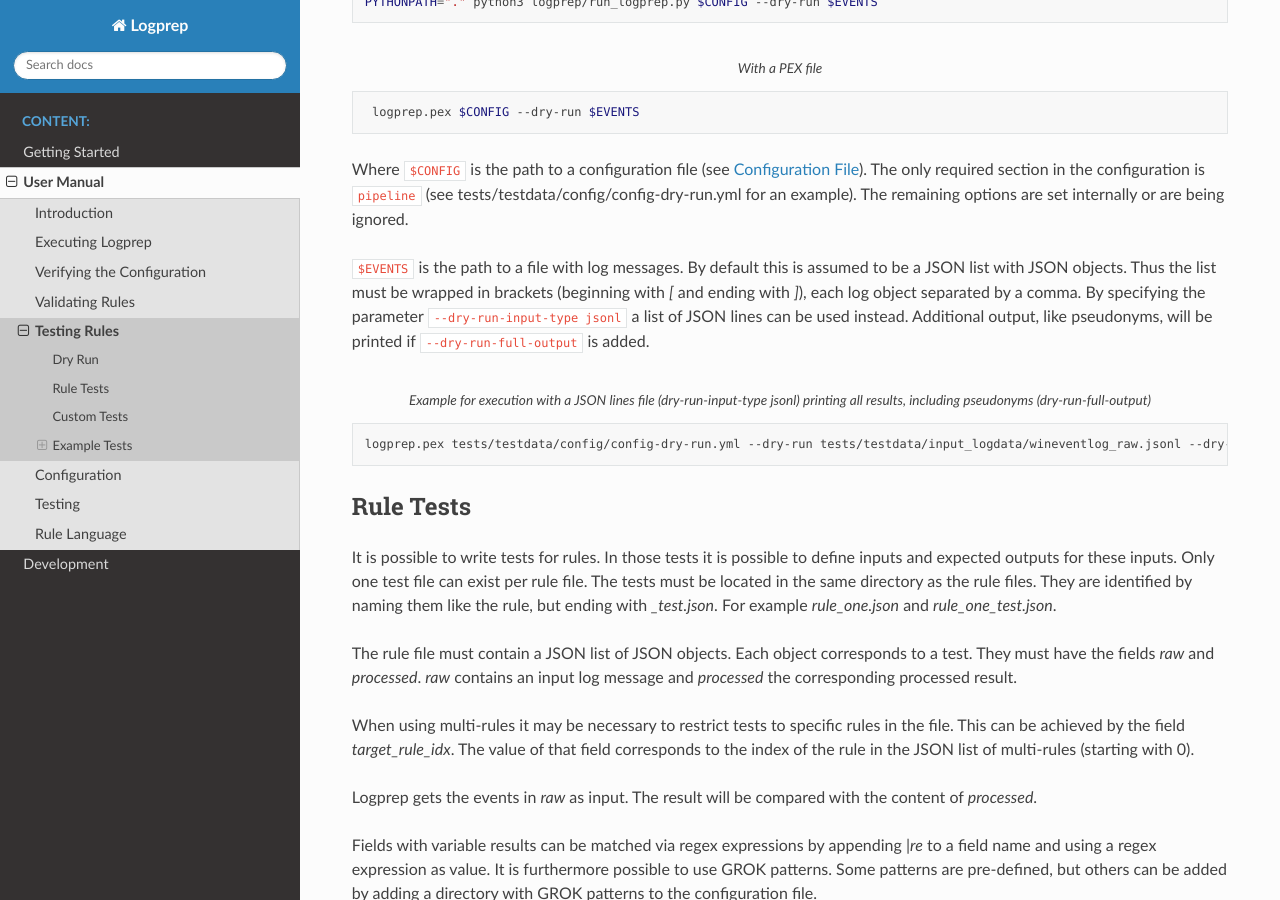
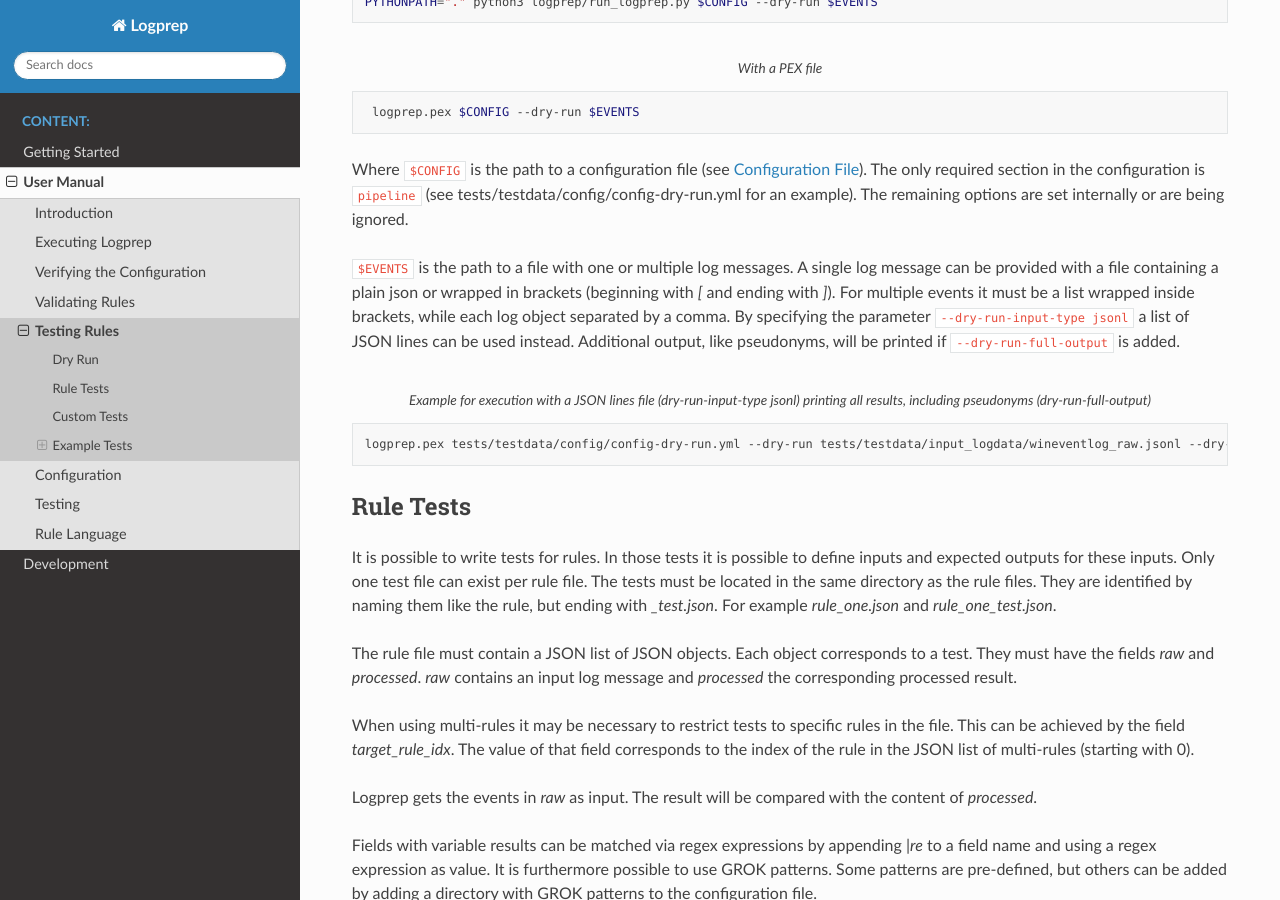
Before and after one commit to fkie-cad/Logprep, a Sphinx documentation site: the page built from doc/source/user_manual/dry_run.rst, in a window 1280 px wide and 900 px high, scrolled down 375 px. Built offline with Sphinx 7.4.7 and the Read the Docs theme 2.0.0, drawn with Linux system fonts in a browser that asks for light colours.

Commit message:
Allow passing a single json without brackets

```diff
--- a/doc/source/user_manual/dry_run.rst
+++ b/doc/source/user_manual/dry_run.rst
@@ -23,9 +23,10 @@
 The only required section in the configuration is :code:`pipeline` (see tests/testdata/config/config-dry-run.yml for an example).
 The remaining options are set internally or are being ignored.
 
-:code:`$EVENTS` is the path to a file with log messages.
-By default this is assumed to be a JSON list with JSON objects.
-Thus the list must be wrapped in brackets (beginning with `[` and ending with `]`), each log object separated by a comma.
+:code:`$EVENTS` is the path to a file with one or multiple log messages.
+A single log message can be provided with a file containing a plain json or wrapped in brackets
+(beginning with `[` and ending with `]`).
+For multiple events it must be a list wrapped inside brackets, while each log object separated by a comma.
 By specifying the parameter :code:`--dry-run-input-type jsonl` a list of JSON lines can be used instead.
 Additional output, like pseudonyms, will be printed if :code:`--dry-run-full-output` is added.
 
```
Also changed, not shown: 5 other files.
